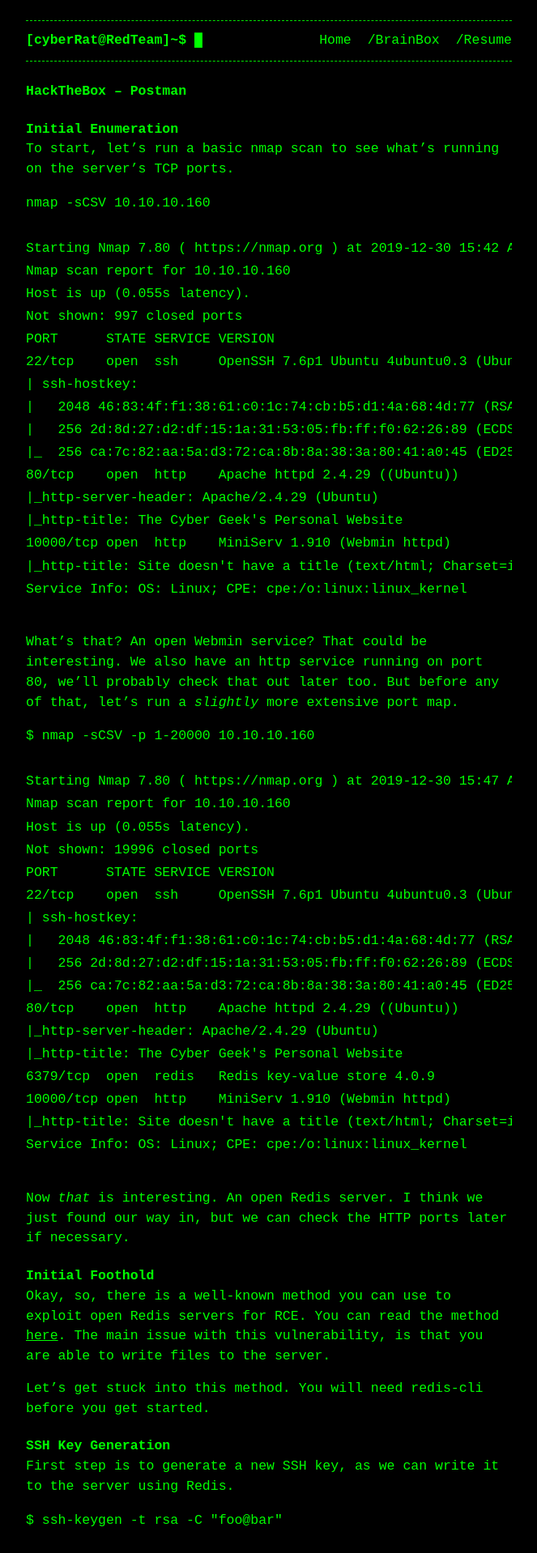
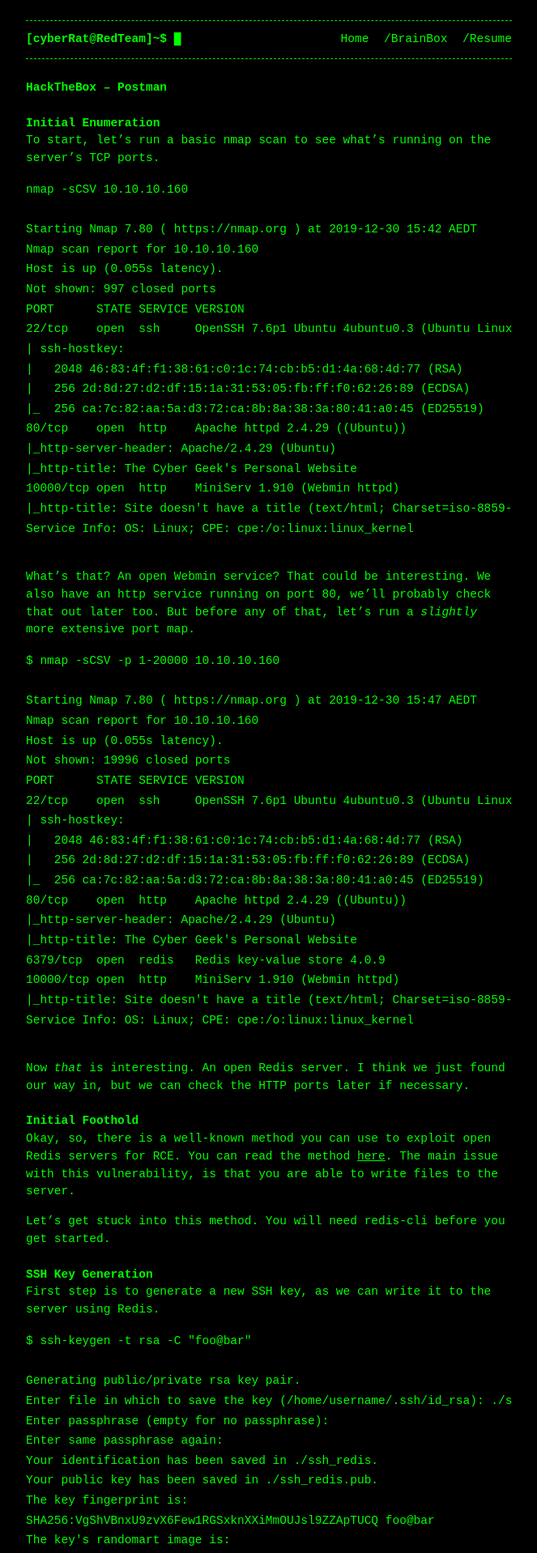
Before and after one commit to handyteddy/Ratilovich, a Jekyll site: the page built from _posts/2020-12-25-htb-postman.md, in a window 1280 px wide. Shown: the top 1918 px of the page at 81% size, without its empty margins (308-971 px from the left). Built offline with Jekyll 4.4.1, drawn with Linux system fonts in a browser that asks for light colours.

Commit message:
Update base.scss

```diff
--- a/_sass/base.scss
+++ b/_sass/base.scss
@@ -5,7 +5,7 @@
  * Style variables
  */
 $base-font-family:     'Source Code Pro', monospace !default;
-$base-font-size:       16.5px !default;
+$base-font-size:       14.5px !default;
 $mobile-font-size:     12px !default;
 $base-line-height:     1.5 !default;
 $container-width:      90% !default;
```
